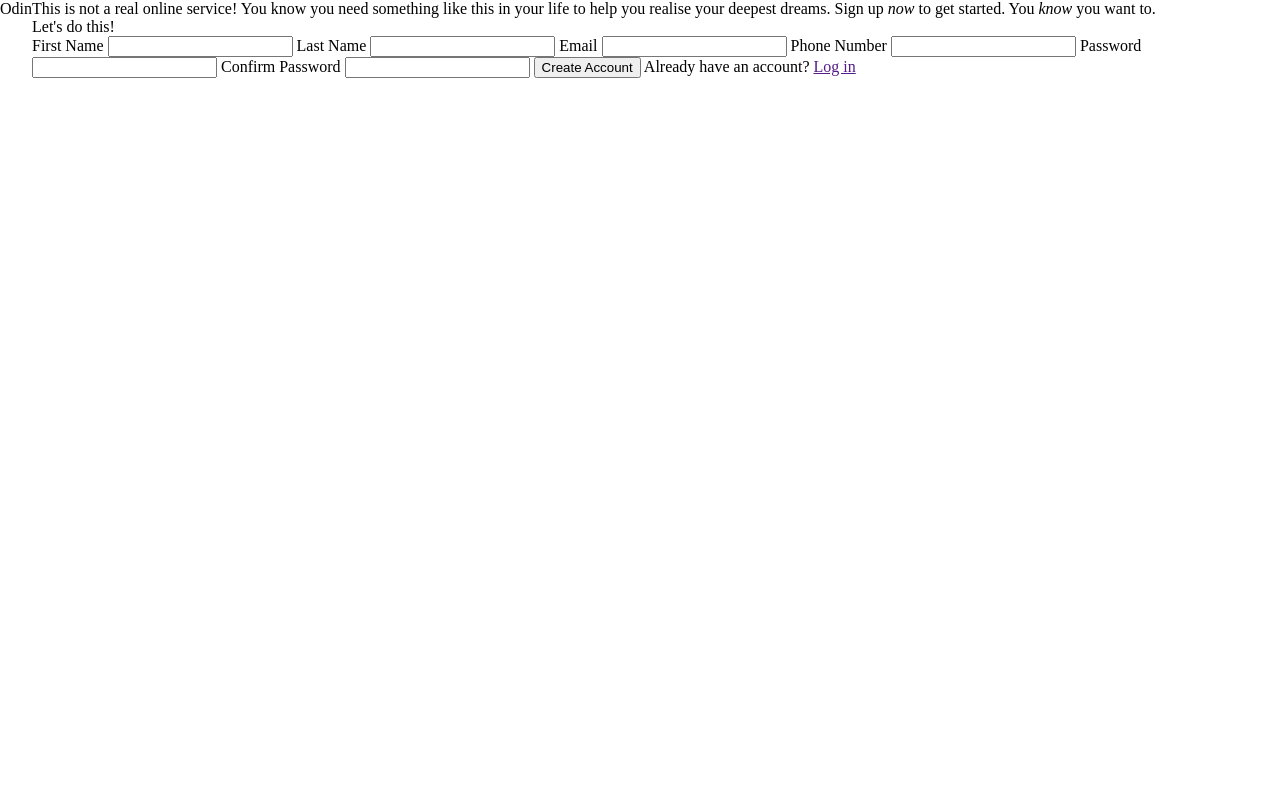
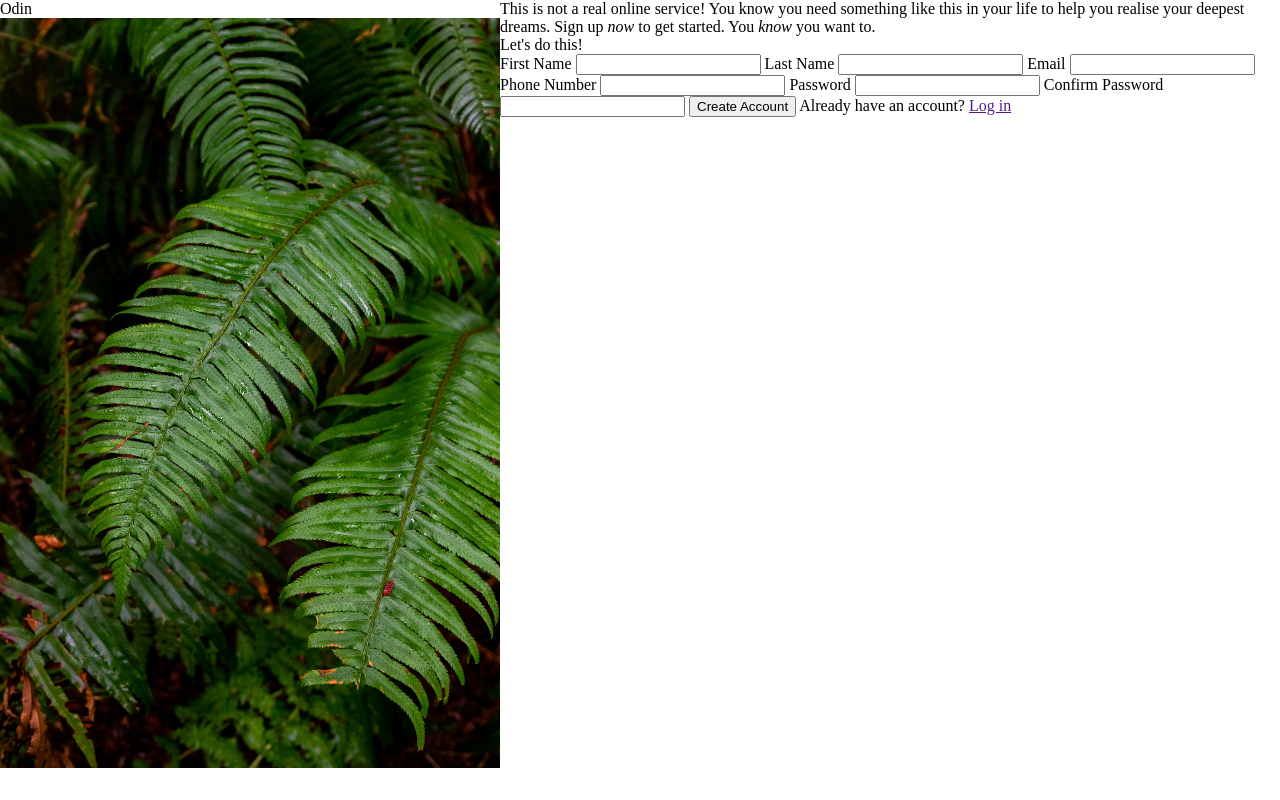
Before and after one commit to Joel-Paul/odin-sign-up-form, a plain HTML site: page index.html in a window 1280 px wide. Drawn offline with Linux system fonts and the light colour scheme.

Commit message:
Add assets

```diff
--- a/index.html
+++ b/index.html
@@ -9,6 +9,7 @@
 <body>
     <div class="left">
         Odin
+        <img src="assets/background.jpg" alt="Fern leaves" width="500">
     </div>
     <div class="right">
         <div class="subtitle">
```
Also changed, not shown: assets/Norse-Bold.otf (added), assets/background.jpg (added), assets/odin-lined.png (added), 1 other file.
